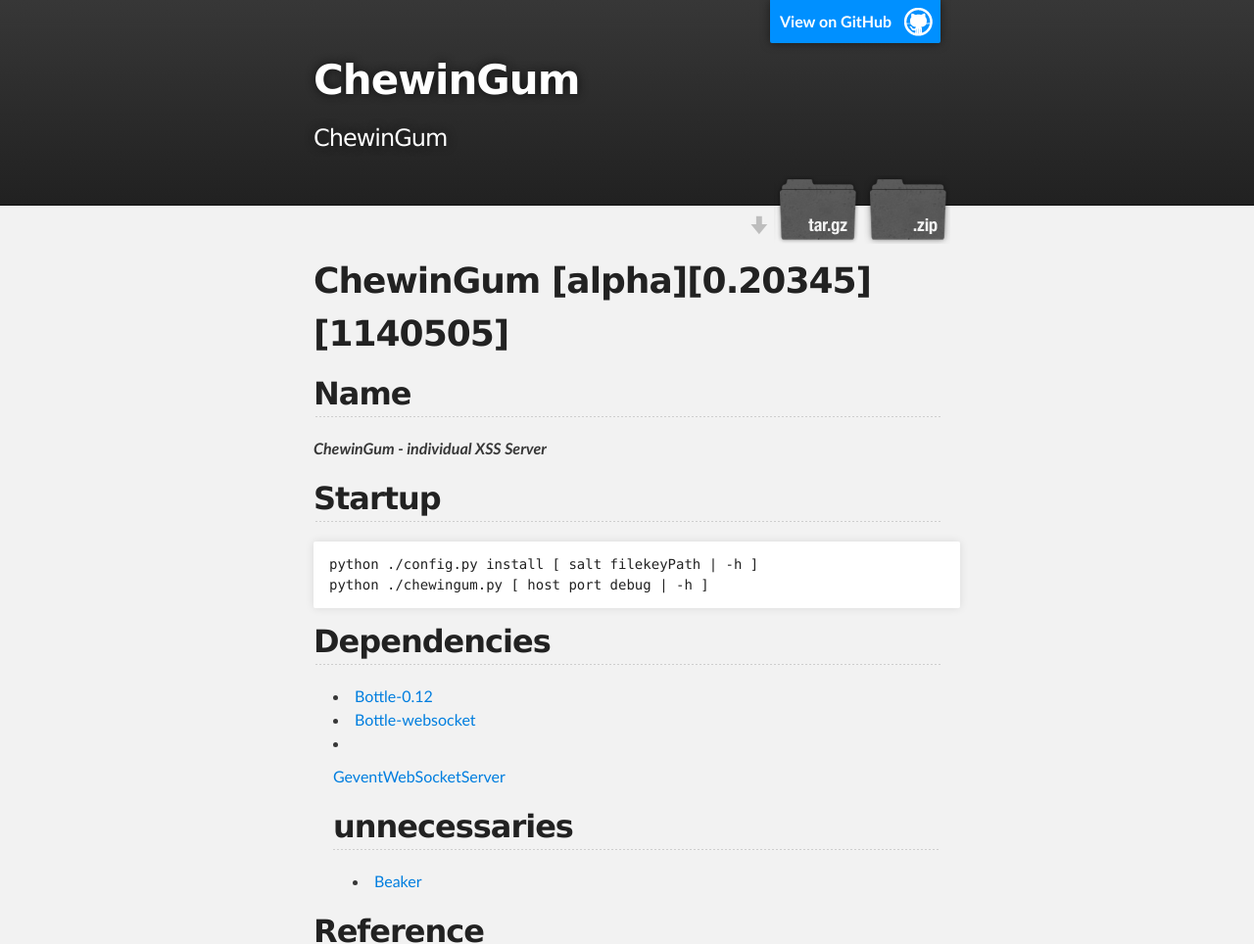
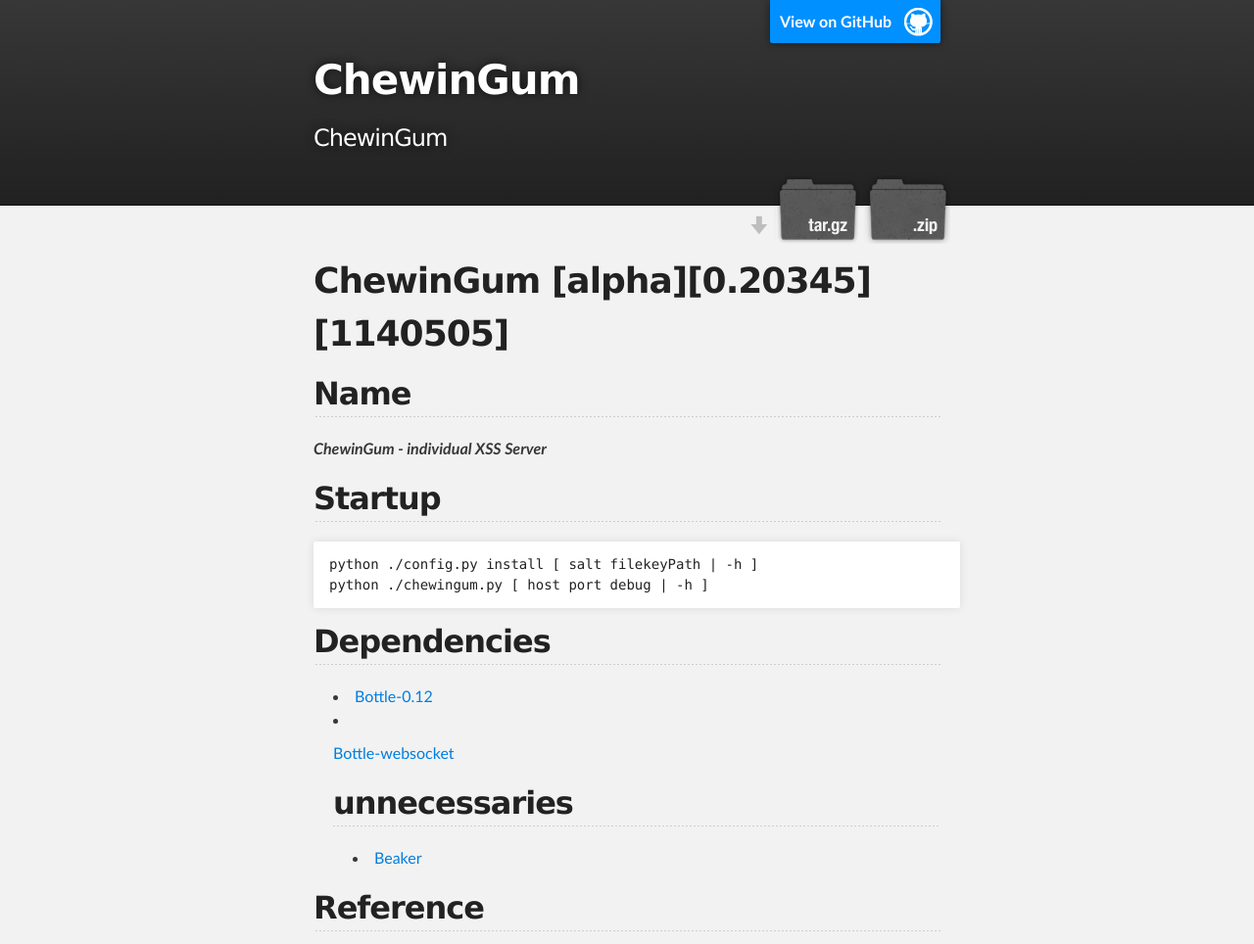
Before and after one commit to tdr130/gum, a plain HTML site: page index.html in a window 1280 px wide. Shown: the top 964 px of the page at 98% size. Drawn offline with Linux system fonts and the light colour scheme.

```diff
--- a/index.html
+++ b/index.html
@@ -51,9 +51,8 @@ python ./chewingum.py [ host port debug | -h ]
 
 <ul>
 <li><a href="http://bottlepy.org/">Bottle-0.12</a></li>
-<li><a href="https://github.com/zeekay/bottle-websocket/">Bottle-websocket</a></li>
 <li>
-<p><a href="http://sdiehl.github.io/gevent-tutorial/">GeventWebSocketServer</a></p>
+<p><a href="https://github.com/zeekay/bottle-websocket/">Bottle-websocket</a></p>
 
 <h2>
 <a name="unnecessaries" class="anchor" href="#unnecessaries"><span class="octicon octicon-link"></span></a>unnecessaries</h2>
@@ -66,15 +65,15 @@ python ./chewingum.py [ host port debug | -h ]
 <a name="reference" class="anchor" href="#reference"><span class="octicon octicon-link"></span></a>Reference</h2>
 
 <ul>
-<li>(Gum.js) - <a href="http://zone.wooyun.org/content/2113">xss.js</a>
+<li>Gum.js - <a href="http://zone.wooyun.org/content/2113">xss.js</a>
 </li>
-<li>(get_info.js) - <a href="http://beefproject.com/">BeEF</a>
+<li>get_info.js - <a href="http://beefproject.com/">BeEF</a>
 </li>
-<li>(wec_cssbug.html) - <a href="http://www.web-tinker.com/article/20339.html">CSS3事件的消息回调BUG</a>
+<li>wec_cssbug.html - <a href="http://www.web-tinker.com/article/20339.html">CSS3事件的消息回调BUG</a>
 </li>
-<li>(get_networkip.js) - <a href="http://net.ipcalf.com/">Network IP Address via ipcalf.com</a>
+<li>get_networkip.js - <a href="http://net.ipcalf.com/">Network IP Address via ipcalf.com</a>
 </li>
-<li>(tool_keylogger.js) - <a href="http://wiremask.eu/xss-keylogger/">XSS keylogger</a>
+<li>tool_keylogger.js - <a href="http://wiremask.eu/xss-keylogger/">XSS keylogger</a>
 </li>
 </ul><h2>
 <a name="helptext" class="anchor" href="#helptext"><span class="octicon octicon-link"></span></a>Helptext</h2>
```
Also changed, not shown: params.json (+1 -1 lines).
